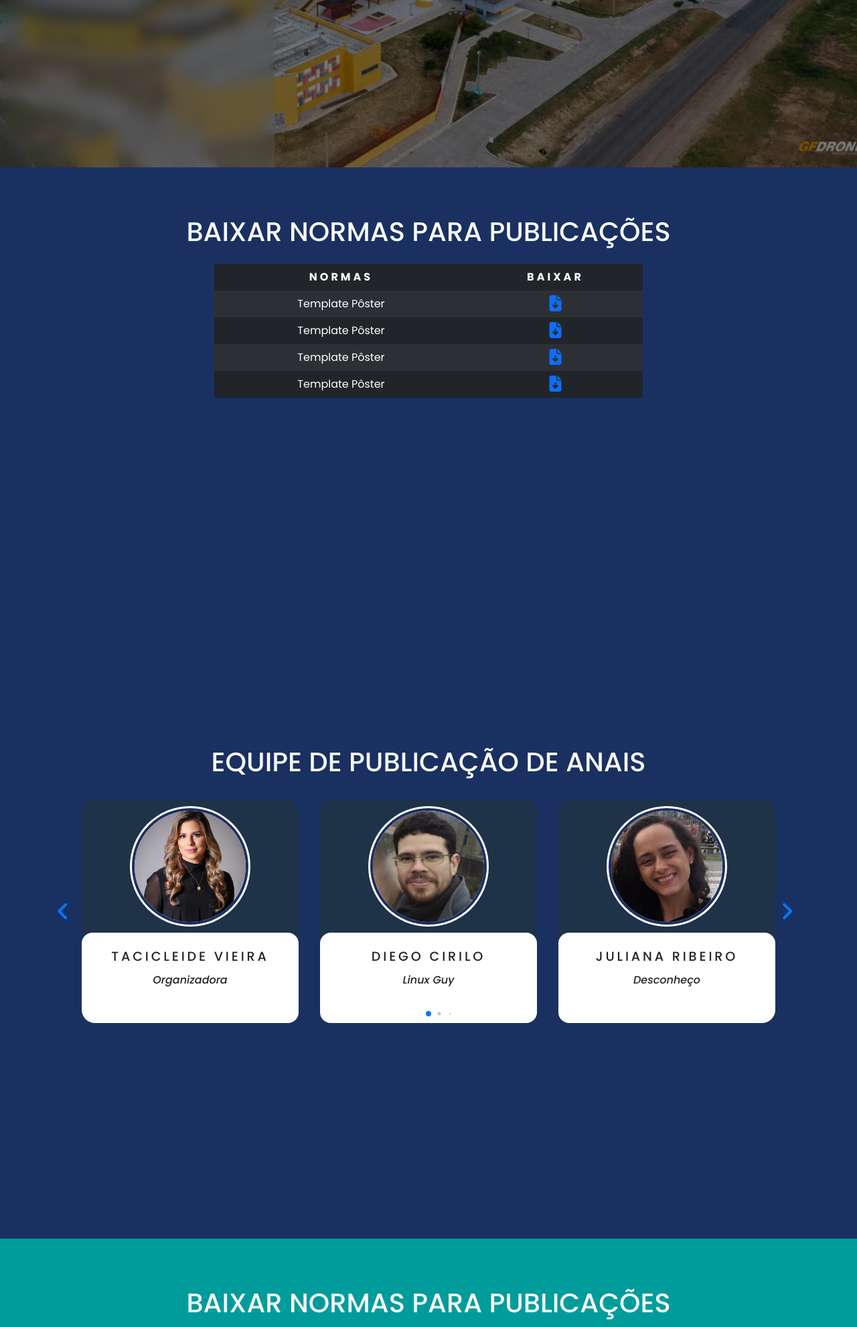
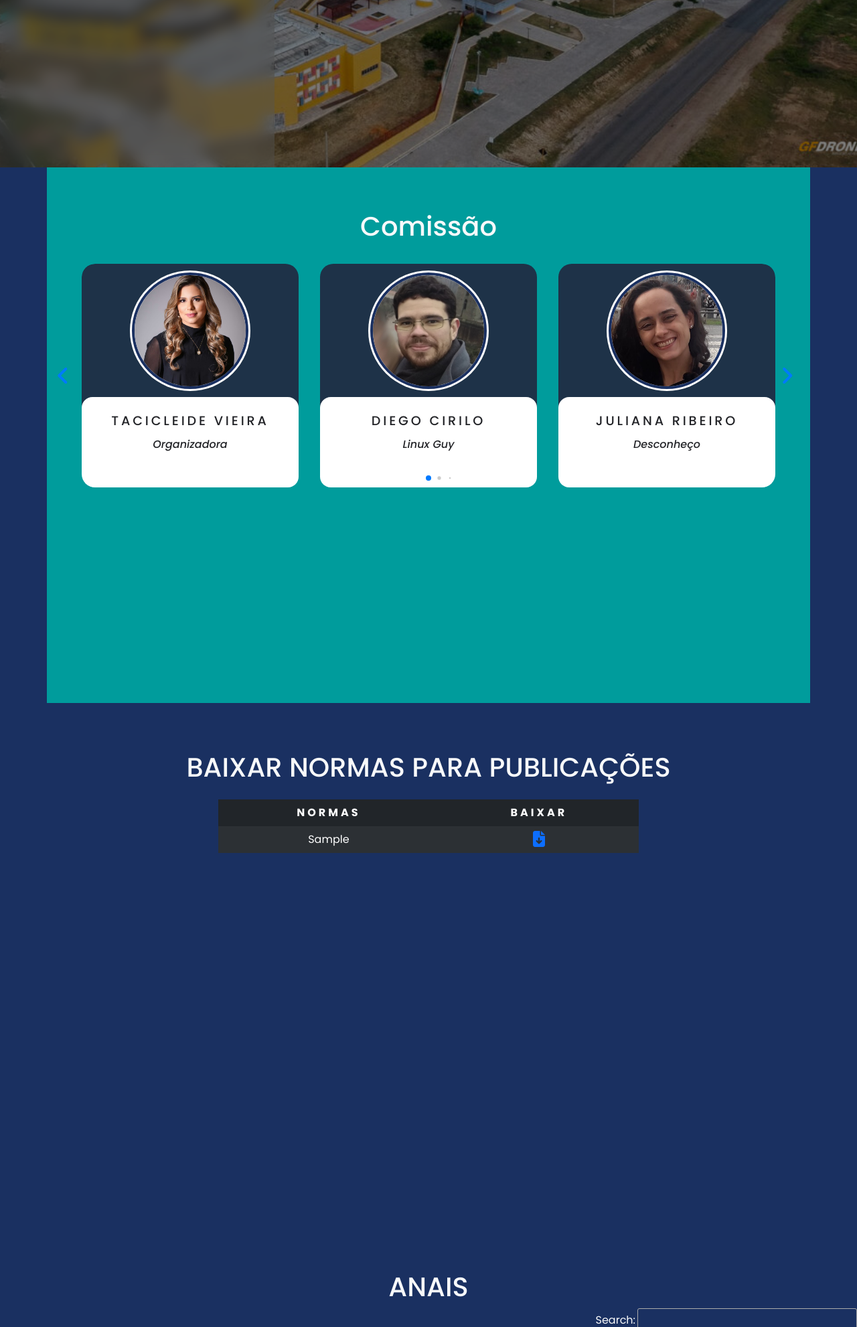
Before and after one commit to IFRN-SPP/paca-cms, a Django app: page / in a window 1280 px wide. Shown: the part 550-2532 px from the top of the page at 67% size. Run offline with Django 5.2, Linux system fonts and the light colour scheme; tables that the repository leaves empty hold one stand-in row (values such as "Sample post"); some libraries are stand-ins or nearby versions.

Commit message:
alteração models

```diff
--- a/app/models.py
+++ b/app/models.py
@@ -1,29 +1,46 @@
 from django.db import models
 
 # Create your models here.
-class HTMLText(models.Model):
-    Nome = models.CharField(max_length=20, null=True)
-    Título = models.CharField(max_length=20, null=False)
-    Subtítulo = models.CharField(max_length=100, null=False)
-    Texto = models.TextField(null=False)
+class Areas(models.Model):
+    nome = models.CharField(max_length=60,unique=True,primary_key=True)
+
+    class Meta:
+        verbose_name = 'Área'
+        verbose_name_plural = 'Áreas'
 
     def __str__(self):
-        return self.Nome
+        return self.nome
+class Artigos(models.Model):
+    nome = models.CharField(max_length=255, null=False, blank=False)
+    area = models.ForeignKey(Areas, on_delete=models.CASCADE)
+    equipe = models.CharField(max_length=255, null=False, blank=False)
 
-class Anal(models.Model):
-    AREA_CHOICES = (
-        ('LINGUAGENS, CÓDIGOS E SUAS TECNOLOGIAS', 'LINGUAGENS, CÓDIGOS E SUAS TECNOLOGIAS'),
-        ('CIÊNCIAS HUMANAS, SOCIAIS APLICADAS E SUAS TECNOLOGIAS', 'CIÊNCIAS HUMANAS, SOCIAIS APLICADAS E SUAS TECNOLOGIAS'),
-        ('CIÊNCIAS DA NATUREZA E SUAS TECNOLOGIAS', 'CIÊNCIAS DA NATUREZA E SUAS TECNOLOGIAS'),
-        ('MEIO AMBIENTE E SUAS TECNOLOGIAS', 'MEIO AMBIENTE E SUAS TECNOLOGIAS'),
-        ('EDIFICAÇÕES E SUAS TECNOLOGIAS', 'EDIFICAÇÕES E SUAS TECNOLOGIAS'),
-        ('INFORMÁTICA PARA INTERNET E SUAS TECNOLOGIAS', 'INFORMÁTICA PARA INTERNET E SUAS TECNOLOGIAS'),
-        ('MATEMÁTICA E SUAS TECNOLOGIAS', 'MATEMÁTICA E SUAS TECNOLOGIAS')
-    )
-
-    Nome = models.CharField(max_length=100, null=False, blank=False)
-    Área = models.CharField(max_length=55, choices=AREA_CHOICES, blank=False, null=False)
-    Equipe = models.CharField(max_length=100, null=False, blank=False)
+    class Meta:
+        verbose_name = 'Artigo'
+        verbose_name_plural = 'Anais'
 
     def __str__(self):
-        return self.Nome
+        return self.nome
+
+class Textos(models.Model):
+    nome = models.CharField(max_length=20, null=True)
+    titulo = models.CharField(max_length=20, null=False)
+    subtitulo = models.CharField(max_length=100, null=False)
+    texto = models.TextField(null=False)
+    class Meta:
+        verbose_name = 'Texto'
+        verbose_name_plural = 'Textos'
+
+    def __str__(self):
+        return self.nome
+
+class Normas(models.Model):
+    norma = models.CharField(max_length=20, null=True)
+    arquivo = models.FileField()
+
+    class Meta:
+        verbose_name = 'Norma'
+        verbose_name_plural = 'Normas'
+
+    def __str__(self):
+        return self.nome
--- a/app/views.py
+++ b/app/views.py
@@ -1,14 +1,16 @@
 from django.shortcuts import render
-from .models import HTMLText, Anal
+from .models import *
 
 # Create your views here.
 def inicio(request):
-    Anais = Anal.objects.all
-    TextAP = HTMLText.objects.filter(Nome='Apresentação')
-    TextCTT = HTMLText.objects.filter(Nome='Contato')
+    Anais = Artigos.objects.all
+    Norma = Normas.objects.all
+    TextAP = Textos.objects.filter(nome='Apresentação')
+    TextCTT = Textos.objects.filter(nome='Contato')
     context = {
         'TextAP':TextAP,
         'TextCTT': TextCTT,
-        'Anais': Anais
+        'Anais': Anais,
+        'Normas': Norma
     }
     return render(request, 'index.html', context)
--- a/templates/index.html
+++ b/templates/index.html
@@ -4,65 +4,27 @@
 
 
     <main class="main vh-100">
-        <section id="s1" class="s1 text-light d-flex flex-row">
-            <div class="comtainer hidden hide-back">
+        <!-- | INÍCIO | -->
+        <section id="s1" class="s1 text-light d-flex">
+            <div class="comtainer hide-back">
                 <div class="front text-center hide-front">
                     <img class="p-0 m-0" src="{% static 'images/logo_white.png' %}" width="50%"></img>
                     <p class="m-1 pb-2">Exposição Científica, Tecnológica e Cultural</p>
                     <a href="#"><button class="btn m-1">Ver EXPOTEC Atual! </button></a>
                 </div>
             </div>
-            <div class="px-5 text-center hidden hide-front2">
+            <div class="px-5 text-center hide-front2">
                 {% for Text in TextAP %}
-                <h2 class="a text-uppercase">{{Text.Título|safe}}</h2>
-                <p class="a ">{{Text.Texto|safe}}</p>
+                <h2 class="a text-uppercase">{{Text.titulo|safe}}</h2>
+                <p class="a ">{{Text.texto|safe}}</p>
                 {% endfor %}
             </div>
         </section>
-        <section id="s3" class="s2 text-light text-center ">
+
+        <!-- | COMISSÃO | -->
+        <section id="s2" class="s2 text-light text-center container">
         <div class="main-section pt-5">
-            <h1 class="pt-4 m-0">BAIXAR NORMAS PARA PUBLICAÇÕES</h1>
-            <div class="mt-4 table-responsive d-flex justify-content-center">
-                <table class="table table-dark table-borderless table-striped table-hover custom-table text-center">
-                    <thead>
-                        <tr>
-                            <th scope="col">NORMAS</th>
-                            <th scope="col">BAIXAR</th>
-                        </tr>
-                    </thead>
-                    <tbody>
-                        <tr scope="row">
-                            <td>Template Pôster</td>
-                            <td><a href="#" class="more">
-                                <i class="fa-solid fa-file-arrow-down fa-xl"></i>
-                            </a></td>
-                        </tr>
-                        <tr scope="row">
-                            <td>Template Pôster</td>
-                            <td><a href="#" class="more">
-                                <i class="fa-solid fa-file-arrow-down fa-xl"></i>
-                            </a></td>
-                        </tr>
-                        <tr scope="row">
-                            <td>Template Pôster</td>
-                            <td><a href="#" class="more">
-                                <i class="fa-solid fa-file-arrow-down fa-xl"></i>
-                            </a></td>
-                        </tr>
-                        <tr scope="row">
-                            <td>Template Pôster</td>
-                            <td><a href="#" class="more">
-                                <i class="fa-solid fa-file-arrow-down fa-xl"></i>
-                            </a></td>
-                        </tr>
-                    </tbody>
-                </table>
-            </div>
-        </div>
-        </section>
-        <section id="s4" class="s4 text-light text-center container">
-        <div class="main-section pt-5">
-            <h1 class="pt-3">EQUIPE DE PUBLICAÇÃO DE ANAIS</h1>
+            <h1 class="pt-3">Comissão</h1>
             <div class="d-flex align-items-center justify-content-center text-center">
                 <div class="card__container swiper mt-4">
                     <div class="card__content">
@@ -130,7 +92,9 @@
             </div>
         </div>
         </section>
-        <section id="s2" class="s2 text-light text-center">
+
+        <!-- | NORMAS | -->
+        <section id="s3" class="s3 text-light text-center container-fluid">
             <div class="main-section pt-5">
                 <h1 class="pt-4 m-0">BAIXAR NORMAS PARA PUBLICAÇÕES</h1>
                 <div class="mt-4 table-responsive d-flex justify-content-center">
@@ -142,40 +106,26 @@
                             </tr>
                         </thead>
                         <tbody>
+                            {% for Norma in Normas %}
                             <tr scope="row">
-                            <td>Template Pôster</td>
-                            <td><a href="#" class="more">
+                                <td>{{Norma.norma}}</td>
+                                <td><a href="media/{{Norma.arquivo}}" download="name">
                                     <i class="fa-solid fa-file-arrow-down fa-xl"></i>
                                 </a></td>
                             </tr>
-                        <tr scope="row">
-                            <td>Template Pôster</td>
-                            <td><a href="#" class="more">
-                                <i class="fa-solid fa-file-arrow-down fa-xl"></i>
-                            </a></td>
-                        </tr>
-                        <tr scope="row">
-                            <td>Template Pôster</td>
-                            <td><a href="#" class="more">
-                                <i class="fa-solid fa-file-arrow-down fa-xl"></i>
-                            </a></td>
-                        </tr>
-                        <tr scope="row">
-                            <td>Template Pôster</td>
-                            <td><a href="#" class="more">
-                                <i class="fa-solid fa-file-arrow-down fa-xl"></i>
-                            </a></td>
-                        </tr>
+                            {% endfor %}
                         </tbody>
                     </table>
                 </div>
             </div>
         </section>
-        <section class="text-light text-center">
+
+        <!-- | ANAIS | -->
+        <section id="s4" class="text-light text-center">
             <div class="main-section pt-5">
                 <h1>ANAIS</h1>
-                <div class="mt-1 table-responsive">
-                    <table id="myTable" class="display">
+                <div class="mt-1 table-responsive ">
+                    <table id="myTable" class="display container">
                         <thead>
                             <tr>
                                 <th>Nome</th>
@@ -197,7 +147,8 @@
             </div>
             </section>
 
-        <section id="s6" class="s6 text-dark text-center">
+        <!-- | CONTATO | -->
+        <section id="s5" class="s5 text-dark text-center">
             <div class="contaimer justify-content-center pt-5">
                 <div class="infos my-4 ms-2">
                     <div class="mt-2 d-flex justify-content-center">
@@ -260,10 +211,10 @@
                         <img src="{% static 'images/if_contato.png' %}">
                     </div>
                     <div>
-                        {% for Text in TextCTT%}
-                            <h3>{{Text.Título|safe}}</h3>
-                            <h5>{{Text.Subtítulo|safe}}</h5>
-                            <p>{{Text.Texto|safe}}</p>
+                        {% for Text in TextCTT %}
+                            <h3>{{Text.titulo|safe}}</h3>
+                            <h5>{{Text.subtitulo|safe}}</h5>
+                            <p>{{Text.texto|safe}}</p>
                         {% endfor %}
                         <a href="https://facebook.com"><i class="fa-brands fa-facebook bounce"></i></a>
                         <a href="https://youtube.com"><i class="fa-brands fa-youtube bounce"></i></a>
```
Also changed, not shown: app/admin.py (+5 -3 lines), app/migrations/0005_areas_artigos_normas_textos_delete_anal_and_more.py (added). Lines whose indentation alone changed are shown as unchanged.
